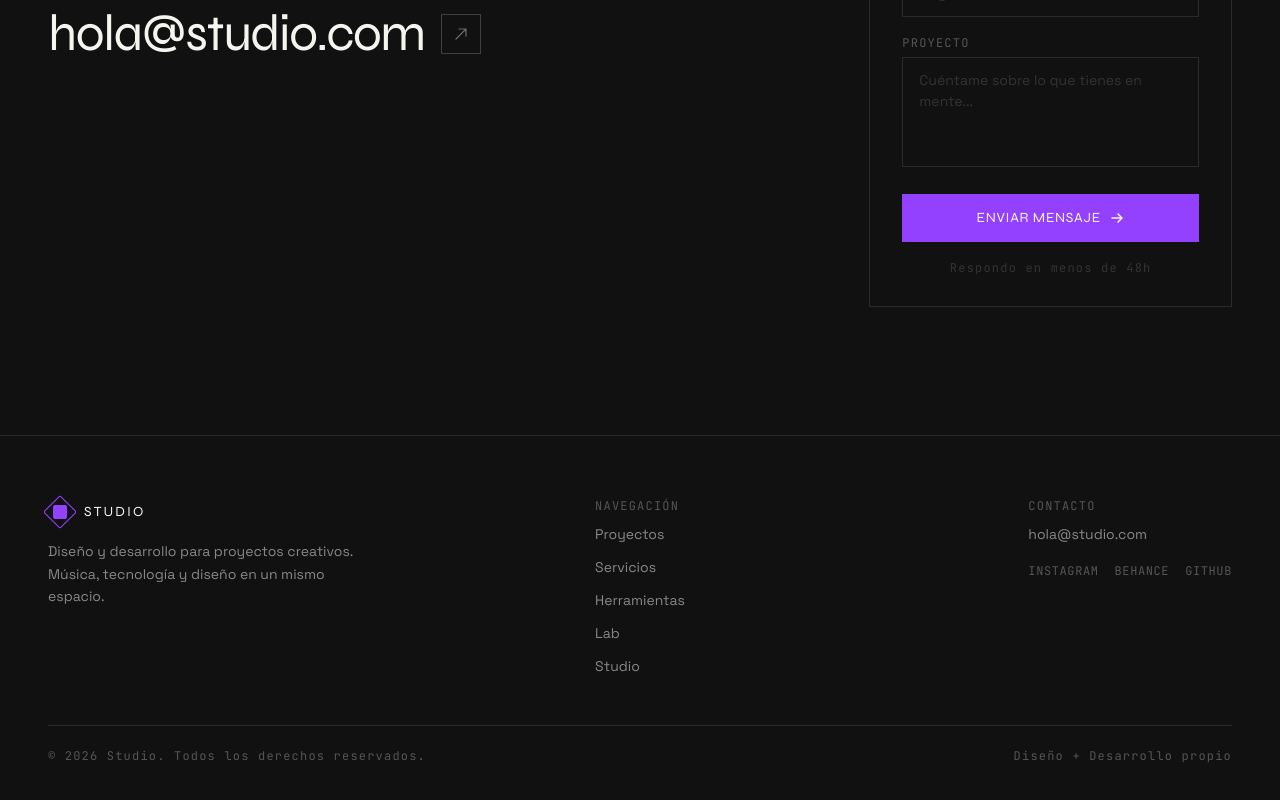
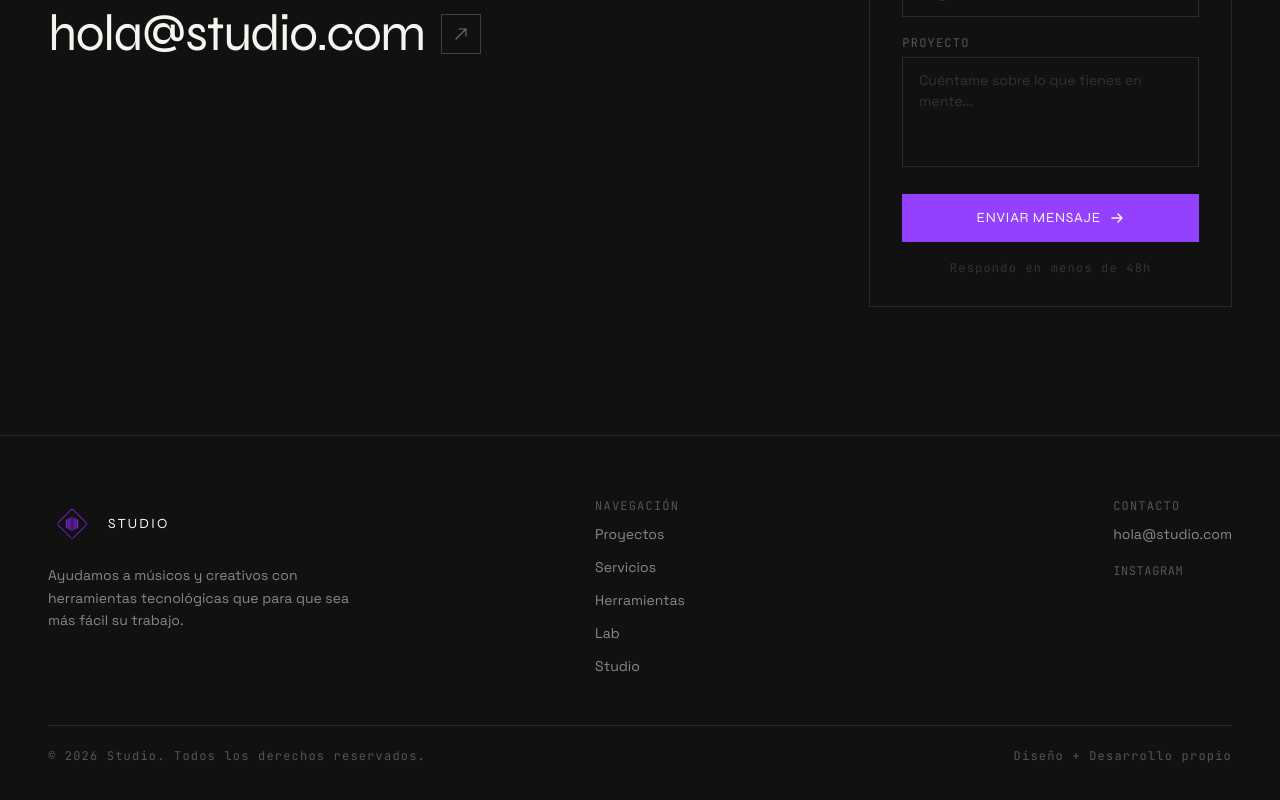
Before and after one commit to FrequencyStudio-dev/frequencystudio-web, a Next.js app: page / in a window 1280 px wide. Shown: the part 6315-7115 px from the top of the page. Built offline with nearby package versions, Linux system fonts and the light colour scheme.

Commit message:
Erases extra social media links, changes logo and edits copy

```diff
--- a/src/components/layout/Footer.tsx
+++ b/src/components/layout/Footer.tsx
@@ -8,16 +8,22 @@ export function Footer() {
           {/* Brand */}
           <div className="flex flex-col gap-4">
             <div className="flex items-center gap-3">
-              <div className="relative w-6 h-6">
-                <div className="absolute inset-0 border border-violet rounded-sm rotate-45" />
-                <div className="absolute inset-[5px] bg-violet rounded-sm" />
+              <div className="relative w-12 h-12 shrink-0">
+                <img
+                  src="/logo/fs-logo-web-bg.png"
+                  alt="Frequency Studio"
+                  className="w-full h-full object-contain"
+                />
               </div>
               <span className="font-display font-700 text-sm tracking-[0.15em] uppercase text-ink">
                 Studio
               </span>
             </div>
+            {/* <p className="text-ink-muted text-body-sm max-w-xs leading-relaxed">
+              Diseño y desarrollo para proyectos creativos. Música, tecnología y diseño en un mismo espacio.
+            </p> */}
             <p className="text-ink-muted text-body-sm max-w-xs leading-relaxed">
-              Diseño y desarrollo para proyectos creativos. Música, tecnología y diseño en un mismo espacio.
+              Ayudamos a músicos y creativos con herramientas tecnológicas que para que sea más fácil su trabajo.
             </p>
           </div>
 
@@ -52,7 +58,7 @@ export function Footer() {
                 hola@studio.com
               </a>
               <div className="flex items-center gap-4 mt-2">
-                {["Instagram", "Behance", "GitHub"].map((s) => (
+                {["Instagram"].map((s) => (
                   <a
                     key={s}
                     href="#"
```
Also changed, not shown: 1 other file (tests, documents, lock files or other folders).
